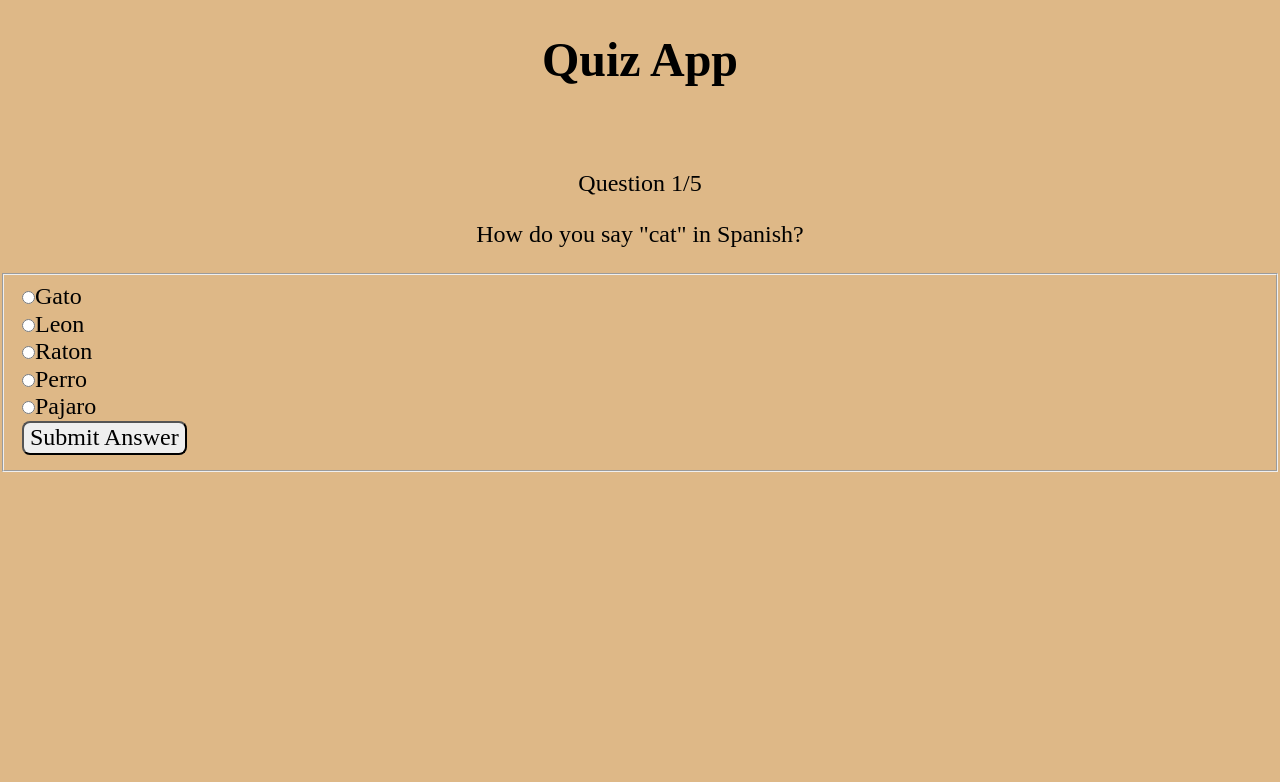
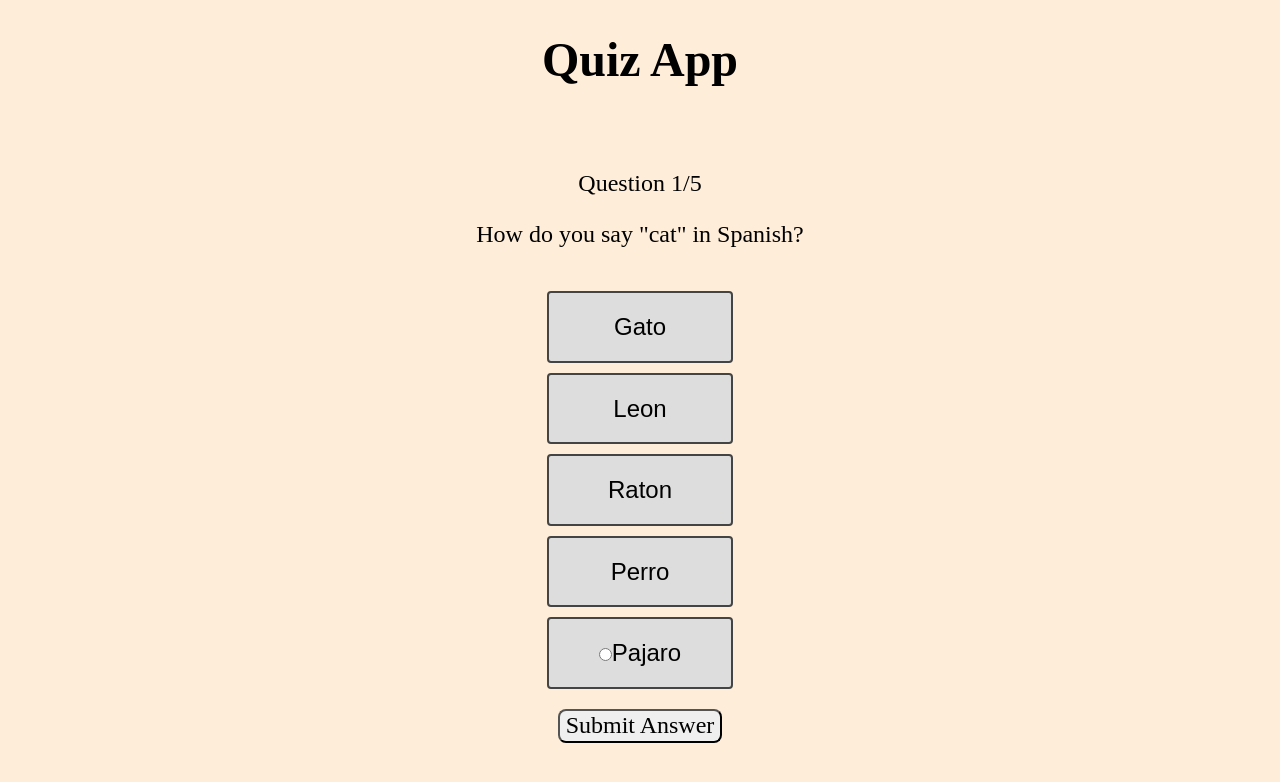
Before and after one commit to wavinginspace/quiz-app, a plain HTML site: page index.html in a window 1280 px wide. Both pictures are taken after a click on the button "Yes!". Drawn offline with nearby package versions, Linux system fonts and the light colour scheme.

Commit message:
paul css edits

```diff
--- a/app.css
+++ b/app.css
@@ -9,7 +9,7 @@
 
 body {
 	font-size: 24px;
-	background-color:burlywood;
+	background-color: rgb(254, 237, 216);
 }
 
 /* header styles the title*/
@@ -21,7 +21,6 @@ header {
 
 /* best not to mess with this class it can edit the styling of the whole page */
 section {
-
 	flex-direction: column;
 }
 
@@ -40,51 +39,95 @@ section h2 {
 }
 
 /* nextbutton styles the next button when switching to another question */
-.nextbutton{
+.nextbutton {
 	margin-left: auto;
 	margin-right: auto;
 	border-radius: 8px;
 	text-align: center;
+	display: block;
 }
 
 /* submitanswerbutton styles the Submit Answer button */
-.submitanswerbutton{
+.submitanswerbutton {
 	border-radius: 8px;
+	margin-top: 20px;
+	margin-left: auto;
+	margin-right: auto;
 }
 
-/* label styles the different answer choices in the question*/
-label {
-	display: block;
-	}
-
-/* question styles the question text */
-.question{
+.inputselect {
+	opacity: 0;
+	position: fixed;
+	width: 20px;
 	text-align: center;
 }
 
-/* questionNumber styles the 'Question 1/5' text */
-.questionNumber{
-	text-align:center;
+.inputselect:checked + label {
+	width: 100px;
+	background-color: rgb(108, 237, 151);
+}
+
+input[type=radio]:checked + label {
+	width: 100px;
+	background-color: rgb(108, 237, 151);
+	color: red;
+}
+
+.questionform label {
+	display: block;
+	background-color: #ddd;
+	padding: 20px 50px;
+	font-family: sans-serif, Arial;
+	border: 2px solid #444;
+	border-radius: 4px;
+	text-align: center;
+	margin-top: 10px;
+	transition: background-color .2s;
+}
+
+:checked {
+	background-color: rgb(108, 237, 151);
+}
+
+.questionform label:hover {
+	background-color: rgb(108, 237, 151);
+}
+
+.questionform {
+	display: flex;
+}
+
+/* question styles the question text, questionNumber styles question number text */
+.question,
+.questionNumber {
+	text-align: center;
 }
 
 /* correctAnswer is used to center the correct response and color it green.*/
-.correctAnswer{
-	text-align:center;
+.correctAnswer {
+	text-align: center;
 	color: forestgreen;
 }
 
 /* correctScore is used to center the the score number. */
-.correctScore{
+.correctScore {
 	text-align: center;
 }
 
 /* incorrectAnswer styles the text that appears when an incorrect answer is chosen */
-.incorrectAnswer{
+.incorrectAnswer {
 	text-align: center;
 	color: red;
 }
 
 /* incorrectScore styles the  */
-.incorrectScore{
+.incorrectScore {
 	text-align: center;
 }
+
+fieldset {
+	border: none;
+	margin-left: auto;
+	margin-right: auto;
+	text-align: center;
+}
--- a/app.js
+++ b/app.js
@@ -87,6 +87,17 @@ $(document).ready(function() {
   };
 
   function render() {
+
+    if (store.questionCounter === 5) {
+      $('main').html(`<section>
+      <h2>Game Over!</h2>
+
+      <p class="finalscore">final score: ${store.score}/5</p>
+      <button class="newquizbutton">start new quiz</button>
+    </section>`
+      );
+      return;}
+
     if (store.quizStarted === false) {
       $('main').html(`<section>
       <h2>Do you want to play a game?</h2>
@@ -115,6 +126,9 @@ $(document).ready(function() {
           <button class="nextbutton">Next</button>
         </section>`);
     }
+
+
+
   }
 
   function handleNextClick() {
@@ -138,13 +152,13 @@ $(document).ready(function() {
     <form class="questionform">
       <fieldset>
       <label for="correct">
-      <input type="radio" id="correct" name="choice" value="${currentQuestion.answers[0]}" tabindex="0" required>${currentQuestion.answers[0]}</label>
+      <input class="inputselect" type="radio" id="correct" name="choice" value="${currentQuestion.answers[0]}" tabindex="0" required>${currentQuestion.answers[0]}</label>
       <label for="wrong1">
-      <input type="radio" id="wrong1" name="choice" value="${currentQuestion.answers[1]}" tabindex="1" required>${currentQuestion.answers[1]}</label>
+      <input class="inputselect" type="radio" id="wrong1" name="choice" value="${currentQuestion.answers[1]}" tabindex="1" required>${currentQuestion.answers[1]}</label>
       <label for="wrong2">
-      <input type="radio" id="wrong2" name="choice" value="${currentQuestion.answers[2]}" tabindex="2" required>${currentQuestion.answers[2]}</label>
+      <input class="inputselect" type="radio" id="wrong2" name="choice" value="${currentQuestion.answers[2]}" tabindex="2" required>${currentQuestion.answers[2]}</label>
       <label for="wrong3">
-      <input type="radio" id="wrong3" name="choice" value="${currentQuestion.answers[3]}" tabindex="3" required>${currentQuestion.answers[3]}</label>
+      <input class="inputselect" type="radio" id="wrong3" name="choice" value="${currentQuestion.answers[3]}" tabindex="3" required>${currentQuestion.answers[3]}</label>
       <label for="wrong4">
       <input type="radio" id="wrong4" name="choice" value="${currentQuestion.answers[4]}" tabindex="4" required>${currentQuestion.answers[4]}</label>
       <button class="submitanswerbutton" type="submit">Submit Answer</button>
```
Also changed, not shown: index.html (+0 -1 lines). Lines whose indentation alone changed are shown as unchanged.
